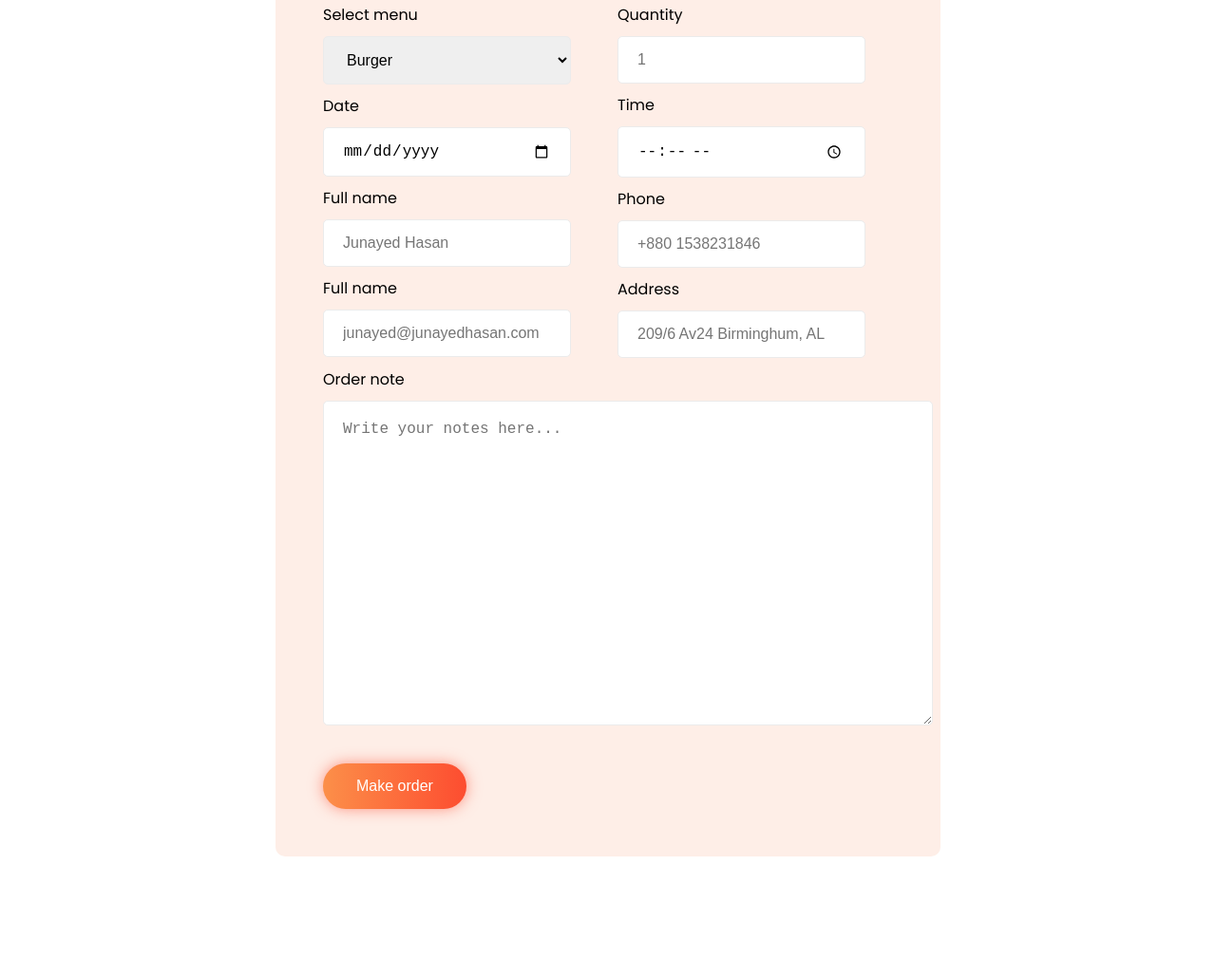
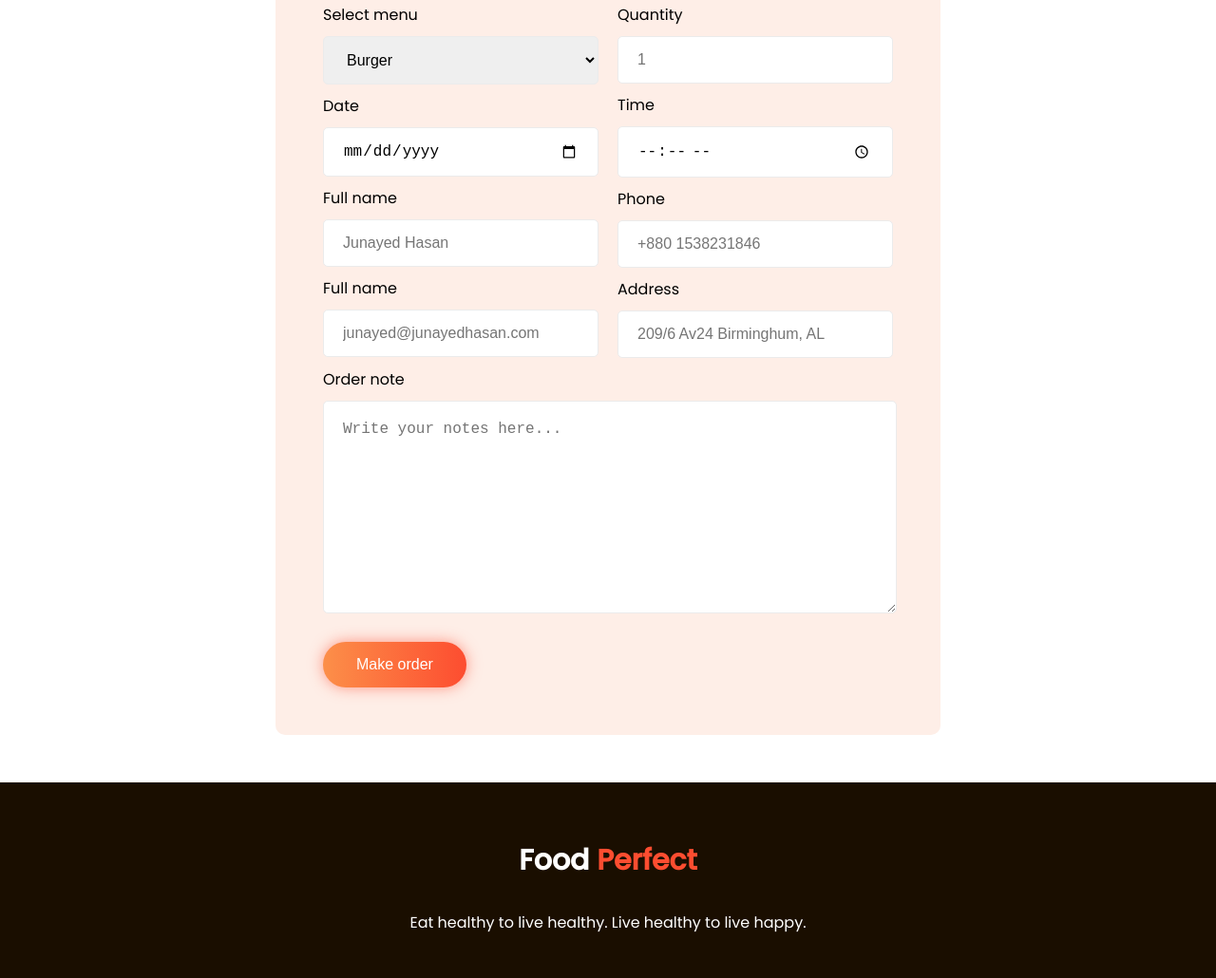
Before and after one commit to JunayedHasanNayeem/food-perfect, a plain HTML site: page index.html in a window 1280 px wide. Shown: the part 3403-4433 px from the top of the page at 95% size. Before the commit the page ends 4355 px from the top, so only its background shows below. Drawn offline with Linux system fonts and the light colour scheme.

Commit message:
finalizing 1.0

```diff
--- a/index.html
+++ b/index.html
@@ -18,7 +18,7 @@
             <div class="top-content-wrapper">
                 <h1>Welcome to <span class="colored-heading">Food Perfect</span> <br> tasty food everyday!</h1>
                 <p>We build fresh, new menus each week from the incredible ingredients available to us in Northern California—this means sourcing locally from Farmers’ Markets around the Bay Area and other nearby food purveyors.</p>
-                <a href="https://youtube.com" target="_blank" class="link-button">Order Now!</a>
+                <a href="/#order-area" target="_blank" class="link-button">Order Now!</a>
             </div>
         </div>
         <div class="col-2 top-right">
@@ -105,7 +105,7 @@
     <h2>Make a Reservation And <br> Enjoy <span class="colored-heading">Fresh Foods</span></h2>
     <p>Order lunch, fuel for meetings or late-night deliveries to the office. Your favorite restaurants coming to a desk near you.</p>
 </div>
-    <section class="order-area">
+    <section id="order-area" class="order-area">
         <div class="from-wrapper">
             <div class="form-elements-wrap">
                 <div class="form-items-left col-2">
@@ -148,5 +148,12 @@
         </div>
     </section>
 
+<!-- Footer area-->
+    <section class="footer-area">
+        <div class="footer-wrap">
+            <h3 class="light-text">Food <span class="colored-heading">Perfect</span></h3>
+            <p class="light-text">Eat healthy to live healthy. Live healthy to live happy.</p>
+        </div>
+    </section>
 </body>
 </html>
--- a/style.css
+++ b/style.css
@@ -144,9 +144,6 @@ section{
 #offers-img{
     width: 40%
 }
-.order-area{
-
-}
 .from-wrapper{
    width: 600px;
    background-color: #FEEEE7;
@@ -159,17 +156,19 @@ section{
 }
 .form-items-left{
     margin-right: 10px;
+    width: 300px;
 
 }
 .form-items-right{
     margin-left:10px ;
+    width: 300px;
 }
 
 .input-label{
     display: block;
 }
 .input-element{
-    width: 90%;
+    width: 100%;
     padding: 15px 20px;
     border: 1px solid #ebebeb;
     border-radius: 5px;
@@ -180,21 +179,32 @@ section{
     box-sizing: border-box;
 }
 .order-notes-wrap{
-    width: 100%;
-    margin: 0;
+    width: 600px;
 }
-#order-notes{
+.order-notes-wrap textarea{
+    display: block;
     margin: 10px 0px 10px 0;
-    padding: 20px;
+    padding-top: 20px;
+    padding-left: 20px;
     border: 1px solid #ebebeb;
     border-radius: 5px;
     font-size: 16px;
-    width: 100%;
+    width: 580px;
     resize: vertical;
     display: block;
-    height: 300px;
+    height: 200px;
 }
 #from-submit{
+    display: block;
     border: none;
     font-size: 16px;
 }
+.footer-area{
+    background-color: #1a0e00;
+    margin: 0;
+}
+.footer-wrap{
+    width: 100%;
+    text-align: center;
+    padding: 30px;
+}
```
